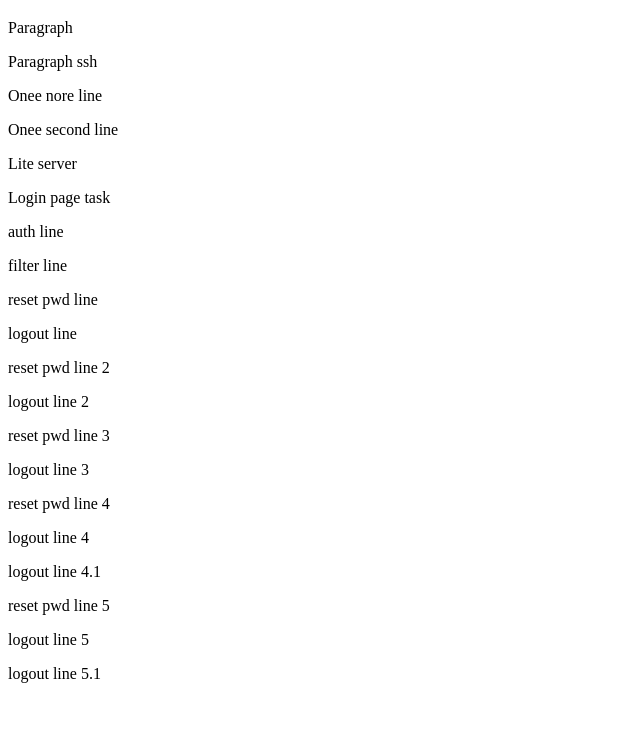
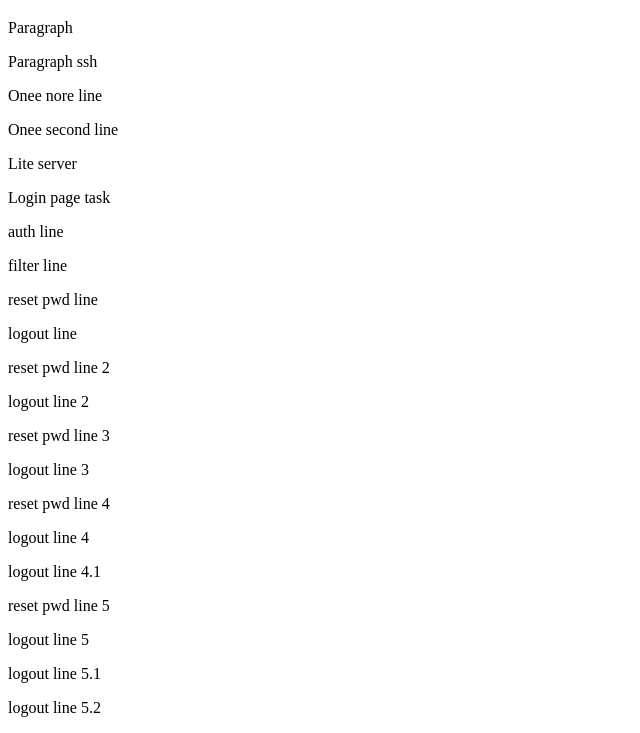
Before and after one commit to kochuveetils/gittest, a website: page index.html in a window 1280 px wide. Shown: the part 87-820 px from the top of the page, without its empty margins (0-640 px from the left). Drawn offline with Linux system fonts and the light colour scheme.

Commit message:
logout 5.2

```diff
--- a/index.html
+++ b/index.html
@@ -32,6 +32,7 @@
     <p>reset pwd line 5</p>
     <p>logout line 5</p>
     <p>logout line 5.1</p>
+    <p>logout line 5.2</p>
 </body>
 
 </html>
```
